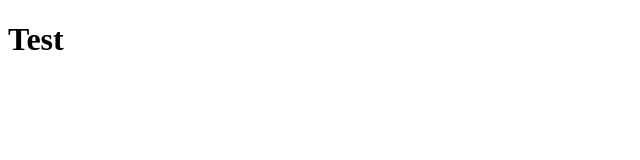
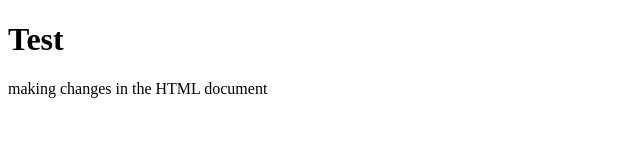
Before and after one commit to breelarue/larueburnett_git417, a plain HTML site: page index.html in a window 1280 px wide. Shown: the whole page, without its empty margins (0-640 px from the left). Drawn offline with Linux system fonts and the light colour scheme.

Commit message:
update index.html
made changes to document

```diff
--- a/index.html
+++ b/index.html
@@ -3,6 +3,6 @@
 <body>
 
 <h1>Test</h1>
-
+<p>making changes in the HTML document</p>
 </body>
 </html>
```
